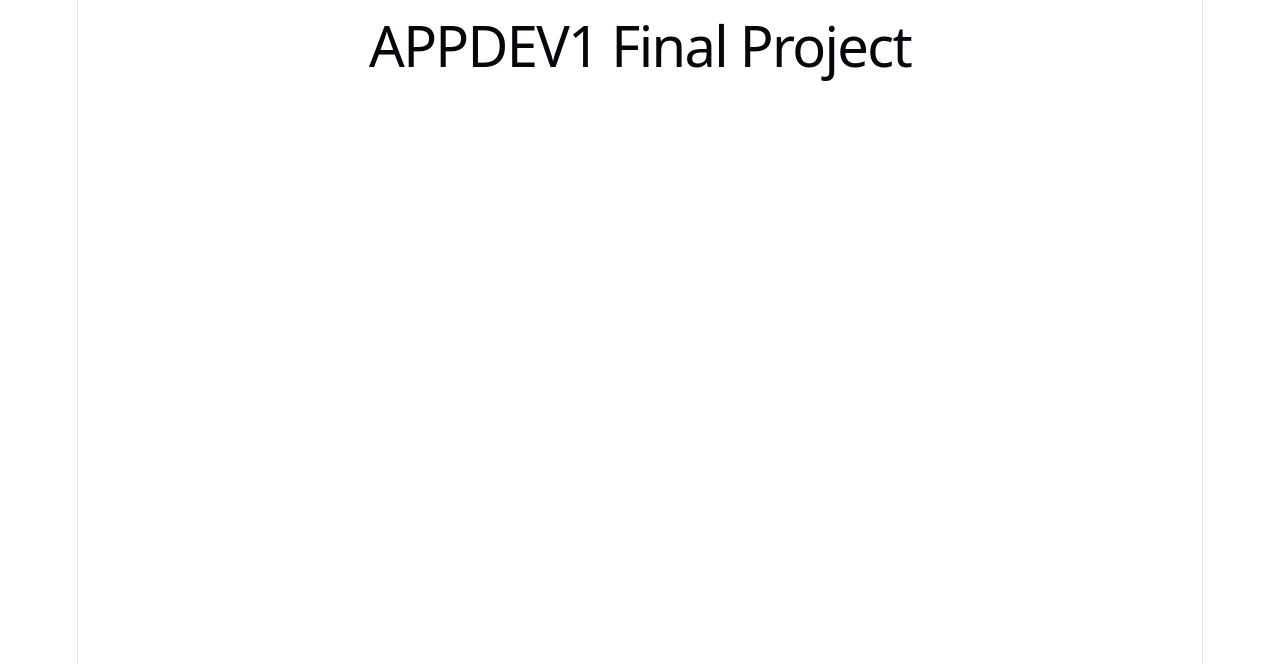
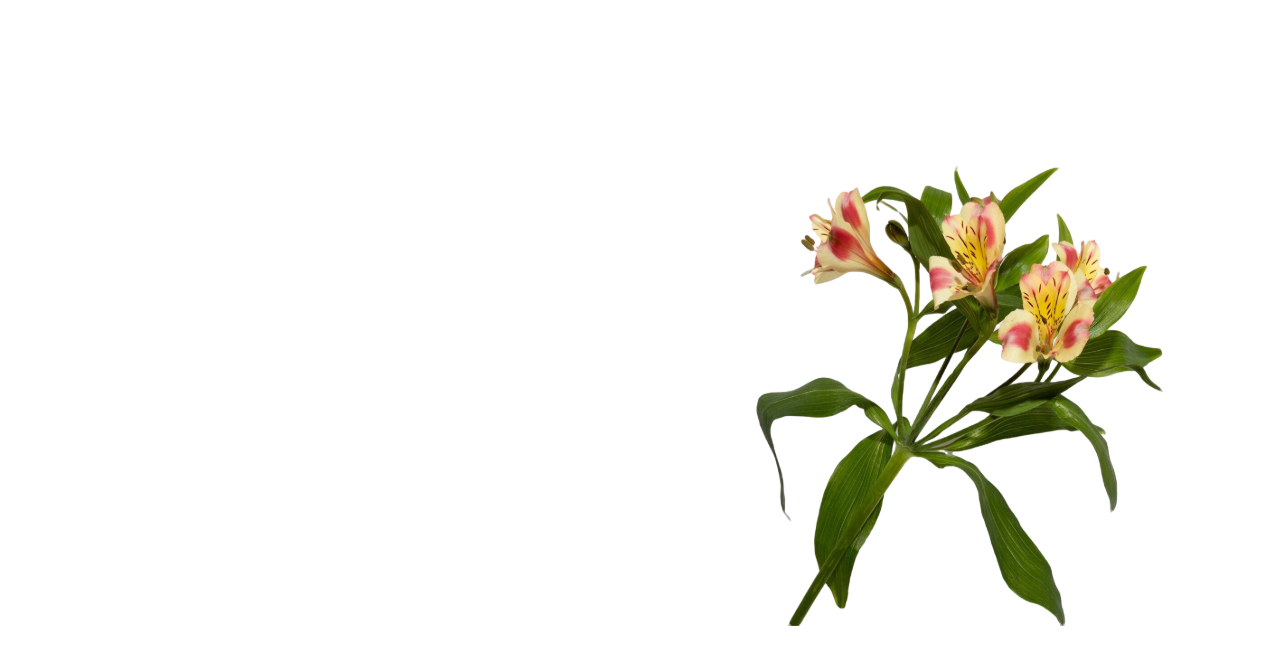
Before and after one commit to MoonlitRancee/appdev1-final-practical-exam, a React (Vite) app: page / in a window 1280 px wide. Shown: the top 664 px of the page. Built offline with nearby package versions, Linux system fonts and the light colour scheme.

Commit message:
Create Sign Up layout and display blossom image

```diff
--- a/src/App.jsx
+++ b/src/App.jsx
@@ -1,7 +1,7 @@
+import SignUp from "./SignUp";
+
 function App() {
-  return (
-    <h1>APPDEV1 Final Project</h1>
-  );
+  return <SignUp />;
 }
 
 export default App;
--- /dev/null
+++ b/src/SignUp.jsx
@@ -0,0 +1,23 @@
+
+import styles from "./SignUp.module.css";
+import blossomFlower from "./assets/blossom-flower.svg";
+
+function SignUp() {
+  return (
+    <main className={styles.signupPage}>
+      <section className={styles.leftSection}>
+        {/* Sign Up form will be added later */}
+      </section>
+
+      <section className={styles.rightSection}>
+        <img
+          src={blossomFlower}
+          alt="Blossom flower illustration"
+          className={styles.blossomImage}
+        />
+      </section>
+    </main>
+  );
+}
+
+export default SignUp;
--- /dev/null
+++ b/src/SignUp.module.css
@@ -0,0 +1,29 @@
+
+.signupPage {
+  display: flex;
+  width: 100%;
+  min-height: 100vh;
+  background-color: #ffffff;
+}
+
+.leftSection {
+  flex: 1;
+  min-width: 0;
+}
+
+.rightSection {
+  flex: 1;
+  min-width: 0;
+  display: flex;
+  align-items: center;
+  justify-content: center;
+  overflow: hidden;
+}
+
+.blossomImage {
+  display: block;
+  width: 100%;
+  max-width: 430px;
+  height: auto;
+  object-fit: contain;
+}
--- a/src/index.css
+++ b/src/index.css
@@ -1,111 +1,16 @@
-:root {
-  --text: #6b6375;
-  --text-h: #08060d;
-  --bg: #fff;
-  --border: #e5e4e7;
-  --code-bg: #f4f3ec;
-  --accent: #aa3bff;
-  --accent-bg: rgba(170, 59, 255, 0.1);
-  --accent-border: rgba(170, 59, 255, 0.5);
-  --social-bg: rgba(244, 243, 236, 0.5);
-  --shadow:
-    rgba(0, 0, 0, 0.1) 0 10px 15px -3px, rgba(0, 0, 0, 0.05) 0 4px 6px -2px;
 
-  --sans: system-ui, 'Segoe UI', Roboto, sans-serif;
-  --heading: system-ui, 'Segoe UI', Roboto, sans-serif;
-  --mono: ui-monospace, Consolas, monospace;
-
-  font: 18px/145% var(--sans);
-  letter-spacing: 0.18px;
-  color-scheme: light dark;
-  color: var(--text);
-  background: var(--bg);
-  font-synthesis: none;
-  text-rendering: optimizeLegibility;
-  -webkit-font-smoothing: antialiased;
-  -moz-osx-font-smoothing: grayscale;
-
-  @media (max-width: 1024px) {
-    font-size: 16px;
-  }
+* {
+  box-sizing: border-box;
 }
 
-@media (prefers-color-scheme: dark) {
-  :root {
-    --text: #9ca3af;
-    --text-h: #f3f4f6;
-    --bg: #16171d;
-    --border: #2e303a;
-    --code-bg: #1f2028;
-    --accent: #c084fc;
-    --accent-bg: rgba(192, 132, 252, 0.15);
-    --accent-border: rgba(192, 132, 252, 0.5);
-    --social-bg: rgba(47, 48, 58, 0.5);
-    --shadow:
-      rgba(0, 0, 0, 0.4) 0 10px 15px -3px, rgba(0, 0, 0, 0.25) 0 4px 6px -2px;
-  }
-
-  #social .button-icon {
-    filter: invert(1) brightness(2);
-  }
+html,
+body,
+#root {
+  margin: 0;
+  min-width: 320px;
+  min-height: 100%;
 }
 
 body {
-  margin: 0;
+  font-family: Arial, sans-serif;
 }
-
-#root {
-  width: 1126px;
-  max-width: 100%;
-  margin: 0 auto;
-  text-align: center;
-  border-inline: 1px solid var(--border);
-  min-height: 100svh;
-  display: flex;
-  flex-direction: column;
-  box-sizing: border-box;
-}
-
-h1,
-h2 {
-  font-family: var(--heading);
-  font-weight: 500;
-  color: var(--text-h);
-}
-
-h1 {
-  font-size: 56px;
-  letter-spacing: -1.68px;
-  margin: 32px 0;
-  @media (max-width: 1024px) {
-    font-size: 36px;
-    margin: 20px 0;
-  }
-}
-h2 {
-  font-size: 24px;
-  line-height: 118%;
-  letter-spacing: -0.24px;
-  margin: 0 0 8px;
-  @media (max-width: 1024px) {
-    font-size: 20px;
-  }
-}
-p {
-  margin: 0;
-}
-
-code,
-.counter {
-  font-family: var(--mono);
-  display: inline-flex;
-  border-radius: 4px;
-  color: var(--text-h);
-}
-
-code {
-  font-size: 15px;
-  line-height: 135%;
-  padding: 4px 8px;
-  background: var(--code-bg);
-}
```
Also changed, not shown: Cuervo-signup-right-section.png (added).
